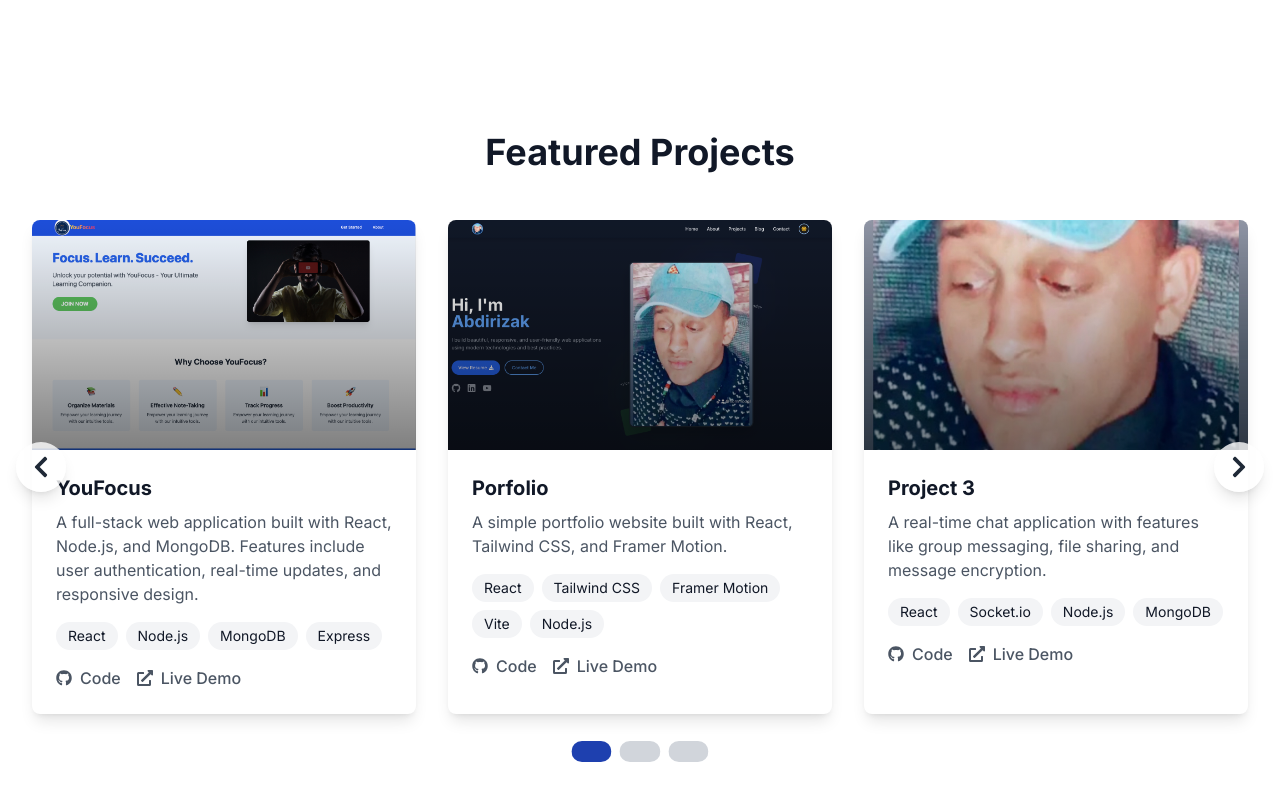
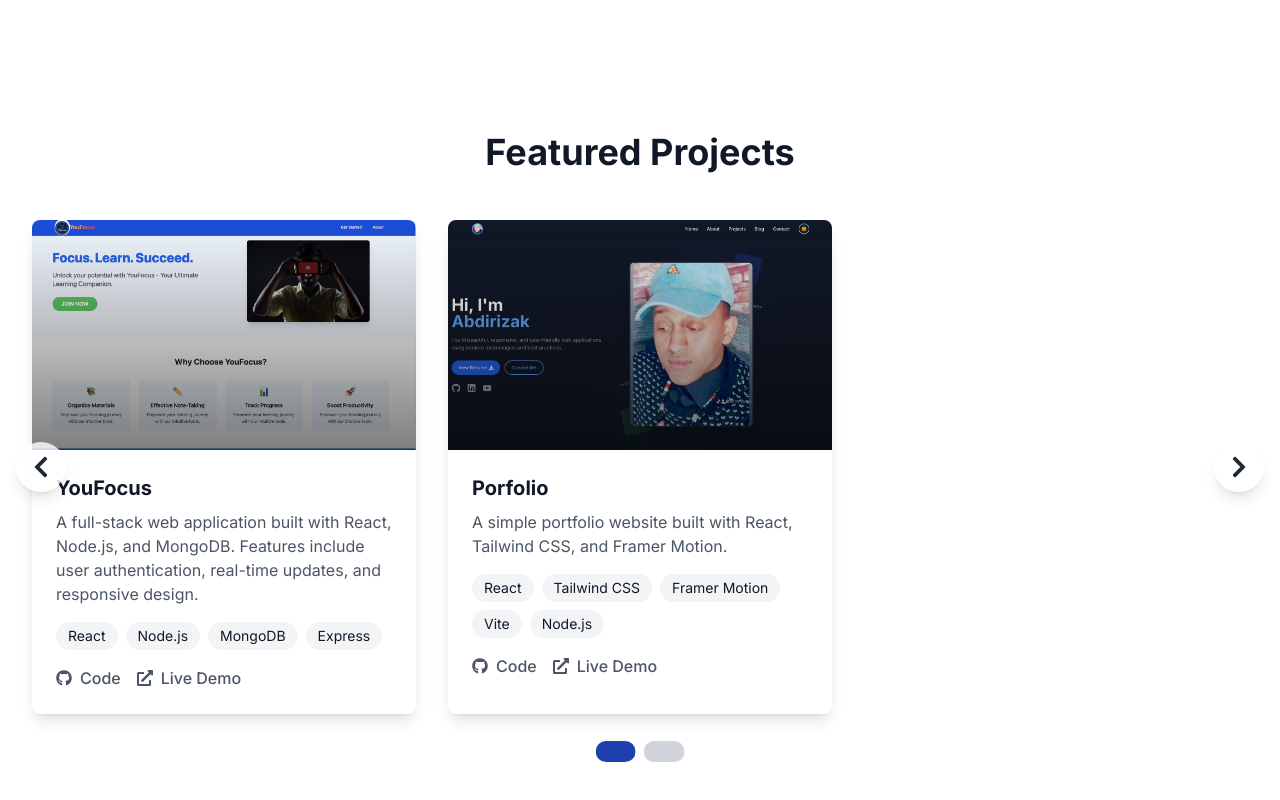
Before and after one commit to Inzaghi-Mohamed/Portfoilio, a React (Vite) app: page / in a window 1280 px wide. Shown: the part 1980-2780 px from the top of the page. Built offline with nearby package versions, Linux system fonts and the light colour scheme.

Commit message:
Improved Projects rendering

```diff
--- a/src/components/Projects.jsx
+++ b/src/components/Projects.jsx
@@ -4,8 +4,6 @@ import { useState, useEffect } from 'react';
 import youfocusImage from '../assets/Youfocus.png';
 import Profl from '../assets/Profl.jpg';
 import Portfolio from '../assets/Portfolio.png';
-
-
 
 const Projects = () => {
   const [currentIndex, setCurrentIndex] = useState(0);
@@ -41,16 +39,7 @@ const Projects = () => {
       technologies: ['React', 'Tailwind CSS', 'Framer Motion', 'Vite', 'Node.js'],
       liveUrl: 'https://portfolio.techscripted.info/',
       githubUrl: 'https://github.com/Inzaghi-Mohamed/Portfolio',
-    },
-    {
-      title: 'Project 3',
-      description:
-        'A real-time chat application with features like group messaging, file sharing, and message encryption.',
-      image: Profl,
-      technologies: ['React', 'Socket.io', 'Node.js', 'MongoDB'],
-      liveUrl: 'https://project3.com',
-      githubUrl: 'https://github.com/yourusername/project3',
-    },
+    }
   ];
 
   const containerVariants = {
@@ -86,7 +75,7 @@ const Projects = () => {
       return [projects[currentIndex]];
     } else {
       let visibleProjects = [];
-      for (let i = 0; i < 3; i++) {
+      for (let i = 0; i < Math.min(3, projects.length); i++) {
         const index = (currentIndex + i) % projects.length;
         visibleProjects.push(projects[index]);
       }
@@ -113,7 +102,7 @@ const Projects = () => {
 
           <div className="grid grid-cols-1 md:grid-cols-3 gap-8 relative">
             <AnimatePresence initial={false} custom={direction}>
-              {getVisibleProjects().map((project, index) => (
+              {getVisibleProjects().map((project) => (
                 <motion.div
                   key={project.title}
                   variants={itemVariants}
```
